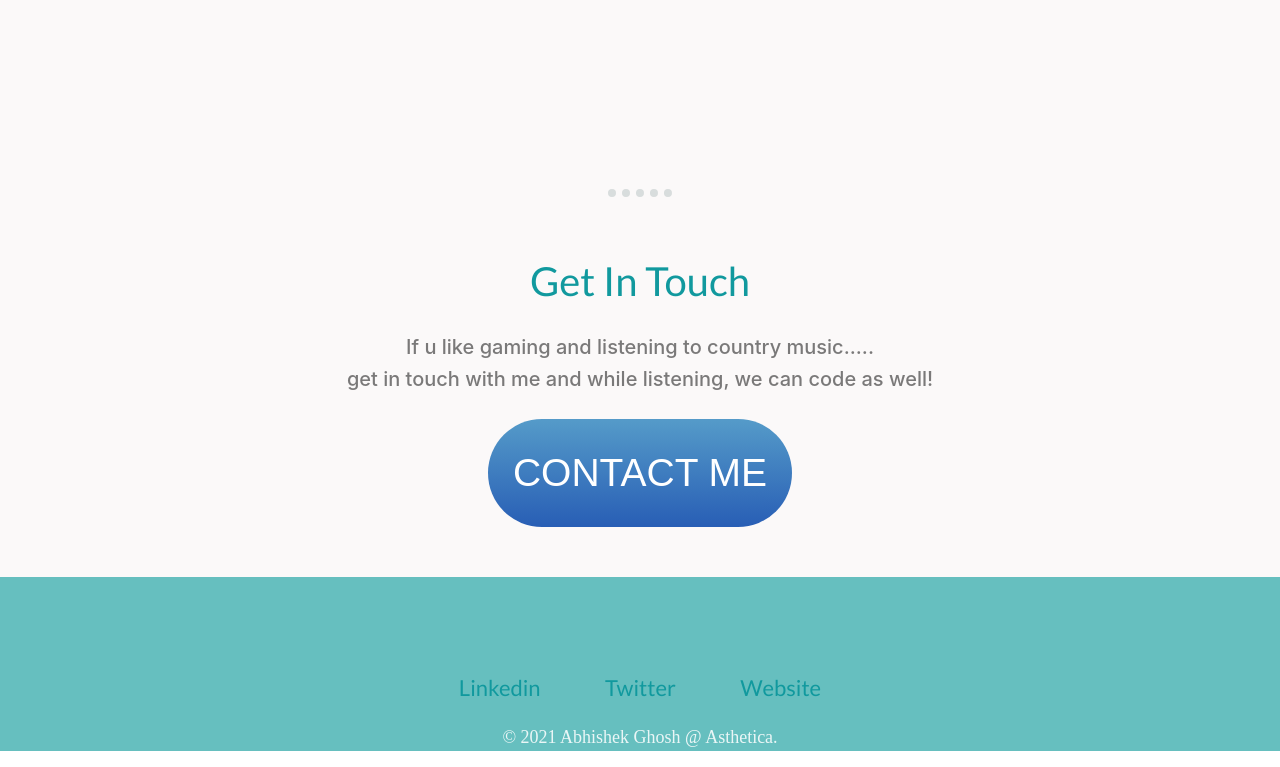
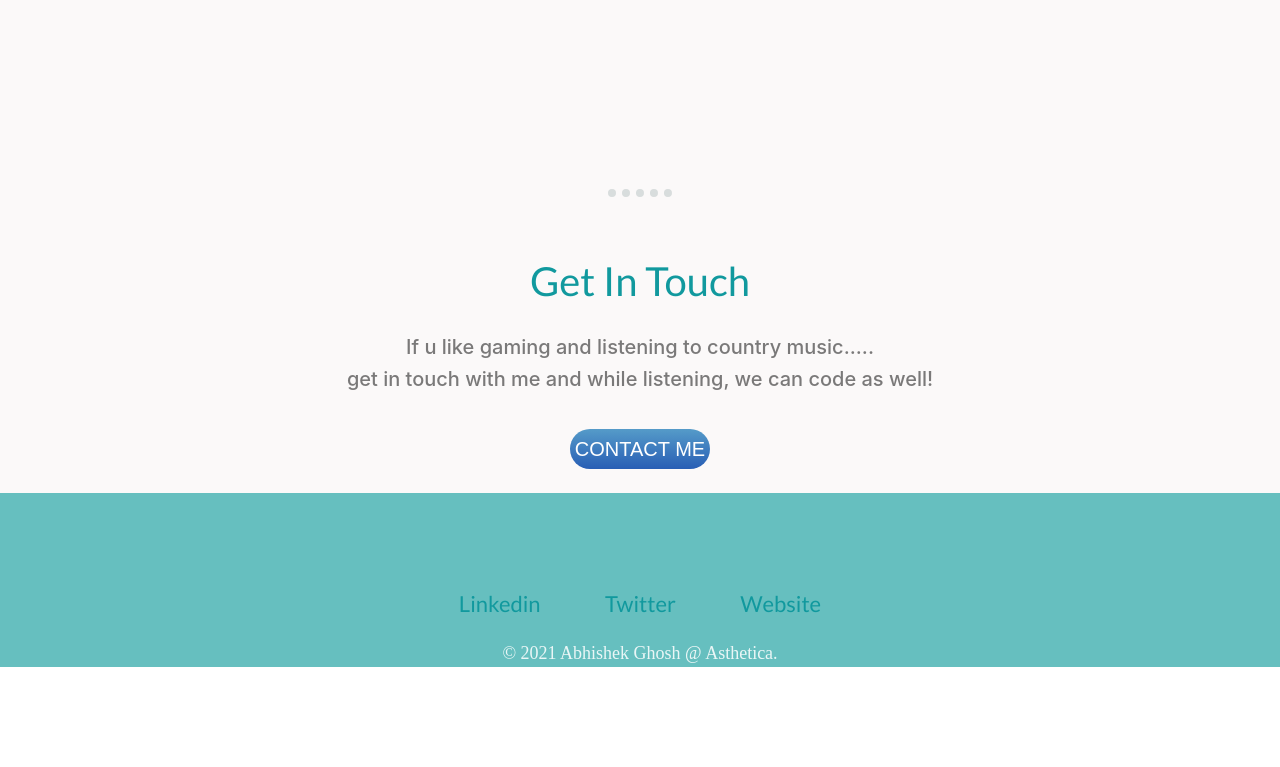
Before and after one commit to Mrabhishek-gh/Portfolio, a plain HTML site: page index.html in a window 1280 px wide. Shown: the part 2692-3459 px from the top of the page. After the commit the page ends 3375 px from the top, so only its background shows below. Drawn offline with nearby package versions, Linux system fonts and the light colour scheme; a web font is replaced by a local one.

Commit message:
add file

```diff
--- a/css/style.css
+++ b/css/style.css
@@ -168,21 +168,21 @@ h2{
     background-image: -ms-linear-gradient(top, #559BC9, #285EB5);
     background-image: -o-linear-gradient(top, #559BC9, #285EB5);
     background-image: -webkit-gradient(to bottom, #559BC9, #285EB5);
-    -webkit-border-radius: 100px;
-    -moz-border-radius: 100px;
-    border-radius: 100px;
+    -webkit-border-radius: 50px;
+    -moz-border-radius: 50px;
+    border-radius: 50px;
     color: #FFFFFF;
     font-family: Arial;
-    font-size: 39px;
-    font-weight: 100;
-    padding: 25px;
+    font-size: 20px;
+    font-weight: 70;
+    padding: 5px;
     border: solid #337FED 0;
     text-decoration: none;
     display: inline-block;
     cursor: pointer;
     text-align: center;
-    margin-top: 20px;
-    margin-bottom: 50px;
+    margin-top: 30px;
+    margin-bottom: 24px;
  }
 
  .btn:hover {
@@ -221,3 +221,7 @@ a:hover{
 .left-alligned{
     text-align: left;
 }
+
+.static{
+    position: fixed;
+}
```
Also changed, not shown: index.html (+0 -3 lines).
